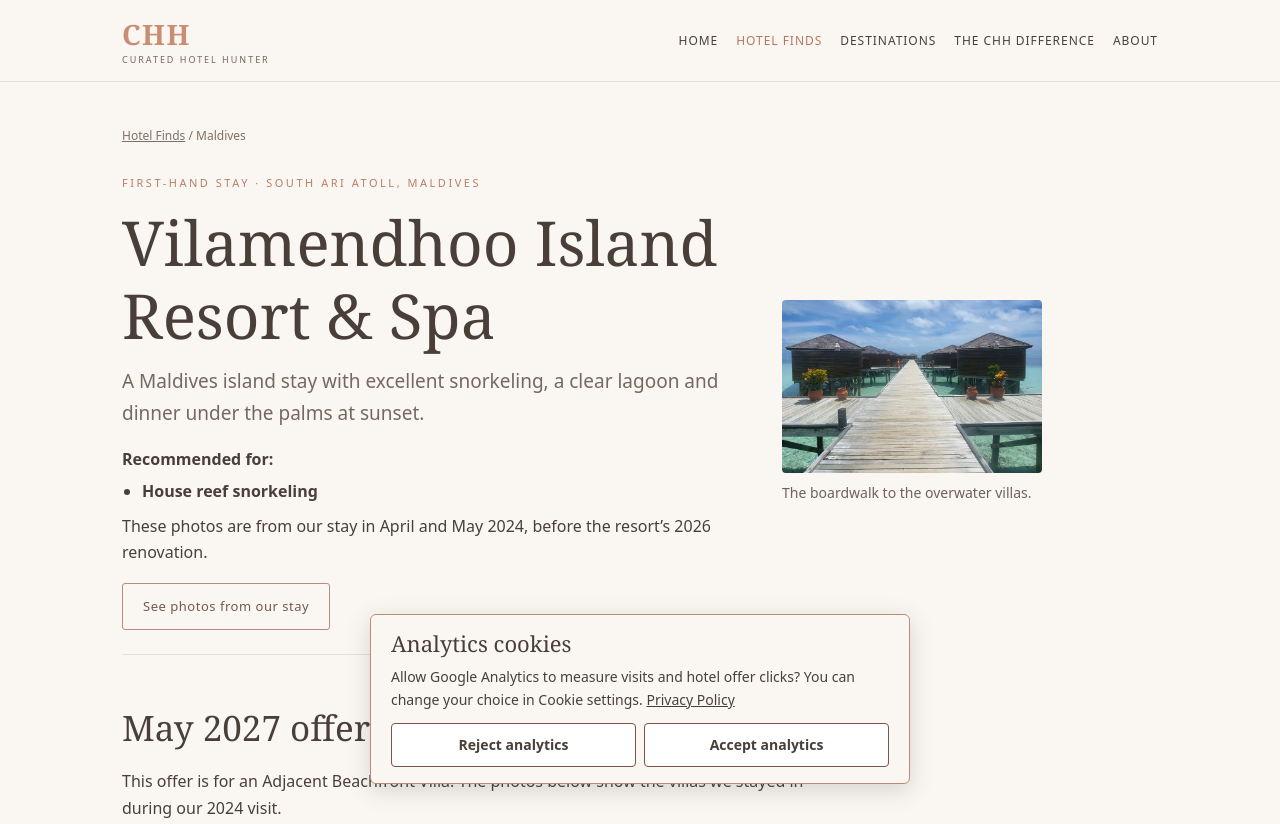
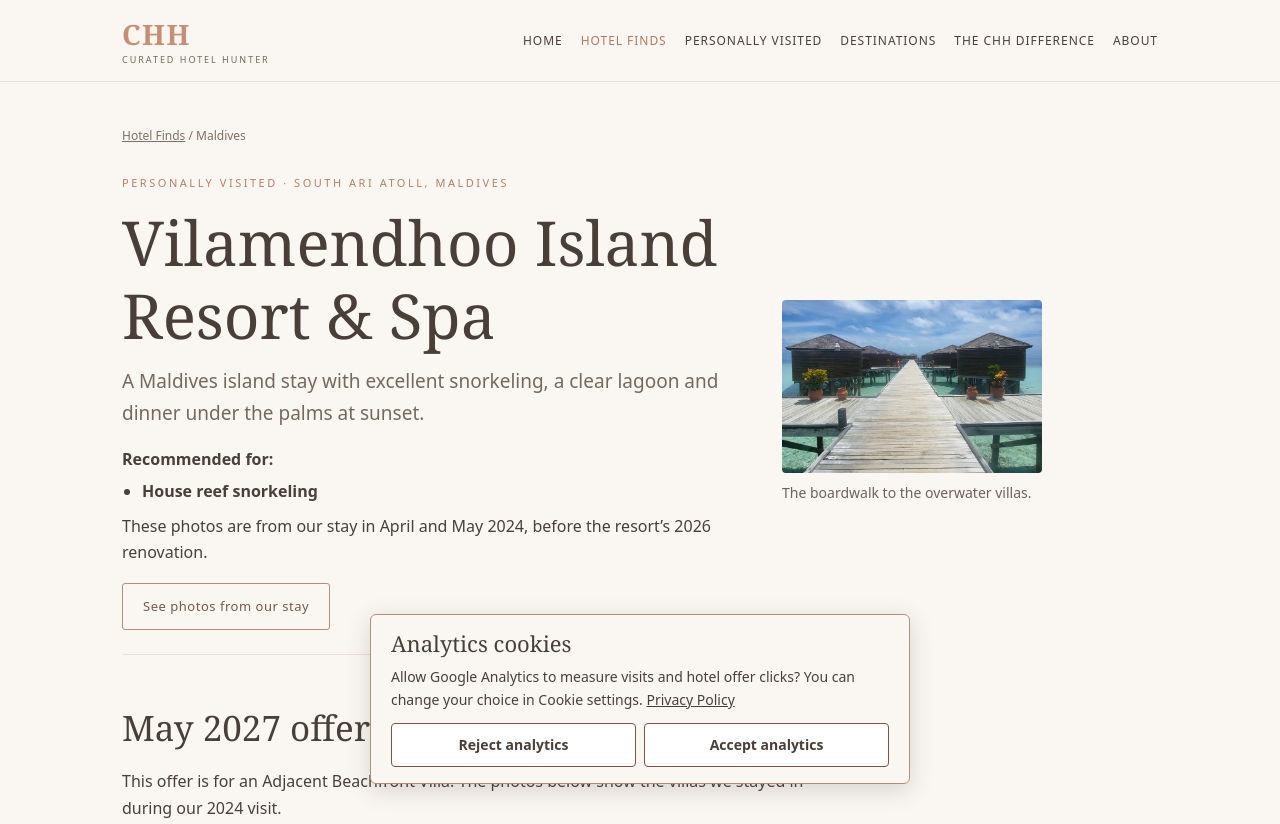
Before and after one commit to Dexy27/curated-hotel-hunter, a plain HTML site: page vilamendhoo.html in a window 1280 px wide. Shown: the top 824 px of the page. Drawn offline with Linux system fonts and the light colour scheme.

Commit message:
Add personally visited section and labels

```diff
--- a/vilamendhoo.html
+++ b/vilamendhoo.html
@@ -11,12 +11,12 @@
 <script type="module" src="hotel-analytics.js"></script>
 </head>
 <body>
-<header><div class="nav"><a class="brand" href="index.html">CHH<span>CURATED HOTEL HUNTER</span></a><nav aria-label="Main navigation"><a href="index.html">Home</a><a class="active" href="hotel-finds.html" aria-current="true">Hotel Finds</a><a class="" href="destinations.html">Destinations</a><a class="" href="difference.html">The CHH Difference</a><a class="" href="about.html">About</a></nav></div></header>
+<header><div class="nav"><a class="brand" href="index.html">CHH<span>CURATED HOTEL HUNTER</span></a><nav aria-label="Main navigation"><a href="index.html">Home</a><a class="active" href="hotel-finds.html" aria-current="true">Hotel Finds</a><a href="index.html#personally-visited">Personally Visited</a><a class="" href="destinations.html">Destinations</a><a class="" href="difference.html">The CHH Difference</a><a class="" href="about.html">About</a></nav></div></header>
 <main class="stay-feature">
   <p class="crumb"><a href="hotel-finds.html">Hotel Finds</a> / Maldives</p>
   <section class="stay-intro" aria-labelledby="stay-title">
     <div>
-      <div class="eyebrow">First-hand stay · South Ari Atoll, Maldives</div>
+      <div class="eyebrow"><span class="visited-badge">Personally visited</span> · South Ari Atoll, Maldives</div>
       <h1 id="stay-title">Vilamendhoo Island Resort &amp; Spa</h1>
       <p class="lead">A Maldives island stay with excellent snorkeling, a clear lagoon and dinner under the palms at sunset.</p>
       <div class="stay-recommendation">
```
